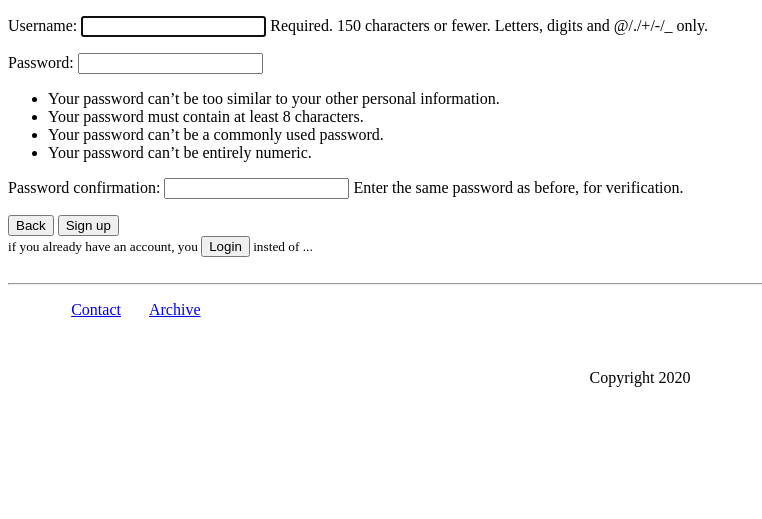
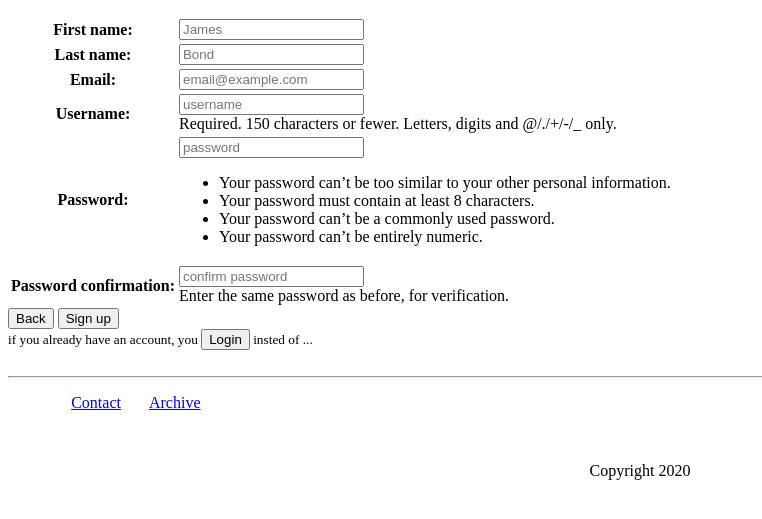
Before and after one commit to jamshid1598/Django-Blog, a Django app: page /members/register/ in a window 1280 px wide. Shown: the part 70-589 px from the top of the page, without its empty margins (0-762 px from the left). Run offline with Django 3.2, Linux system fonts and the light colour scheme.

Commit message:
Email, f_name, l_name fields are added

```diff
--- a/blog/settings.py
+++ b/blog/settings.py
@@ -169,3 +169,6 @@ STATIC_ROOT = os.path.join(BASE_DIR, 'static/')
 
 MEDIA_URL = '/media/'
 MEDIA_ROOT = os.path.join(BASE_DIR, 'media/')
+
+LOGIN_REDIRECT_URL = 'Core:home'
+LOGOUT_REDIRECT_URL = 'Core:home'
--- /dev/null
+++ b/members/forms.py
@@ -0,0 +1,28 @@
+from django.contrib.auth.forms import UserCreationForm
+from django.contrib.auth.models import User
+from django import forms
+
+
+class SignUpForm(UserCreationForm):
+    email      = forms.EmailField(widget=forms.EmailInput(attrs={'class':'email-input', 'placeholder':'email@example.com'}))
+    first_name = forms.CharField(max_length=100, widget=forms.TextInput(attrs={'class':'f_name-input', 'placeholder':'James'}))
+    last_name  = forms.CharField(max_length=100, widget=forms.TextInput(attrs={'class':'s_name-input', 'placeholder':'Bond'}))
+
+    class Meta:
+        model  = User
+        fields = ('first_name', 'last_name', 'email', 'username', 'password1', 'password2')
+
+    def __init__(self, *args, **kwargs):
+        super(SignUpForm, self).__init__(*args, **kwargs)
+        self.fields['username'].widget.attrs={'class':'user-username', 'placeholder':'username'}
+        self.fields['password1'].widget.attrs={'class':'user-password1', 'placeholder':'password'}
+        self.fields['password2'].widget.attrs={'class':'user-password2', 'placeholder':'confirm password'}
+
+    def save(self, commit=True):
+        user            = super(SignUpForm, self).save(commit=False)
+        user.email      = self.cleaned_data['email']
+        user.first_name = self.cleaned_data['first_name']
+        user.last_name  = self.cleaned_data['last_name']
+        if commit:
+            user.save()
+        return user
--- a/members/templates/registration/register.html
+++ b/members/templates/registration/register.html
@@ -6,7 +6,11 @@
     <form action="" method="post">
         {% csrf_token %}
 
-        {{ form.as_p }}
+        <table>
+            <tbody>
+                {{ form.as_table }}
+            </tbody>
+        </table>
 
         <a href="{% url 'Core:home' %}"><button type="button">Back</button></a>
         <button type="submit">Sign up</button>
--- a/members/views.py
+++ b/members/views.py
@@ -1,12 +1,14 @@
 from django.shortcuts import render
 from django.urls import  reverse_lazy
 from django.views.generic import CreateView
-from django.contrib.auth.forms import UserCreationForm
+
+
+from .forms import SignUpForm
 
 # Create your views here.
 
 
 class NewUserCreationForm(CreateView):
     template_name = 'registration/register.html'
-    form_class = UserCreationForm
+    form_class = SignUpForm
     success_url = reverse_lazy('login')
```
Also changed, not shown: db.sqlite3.
